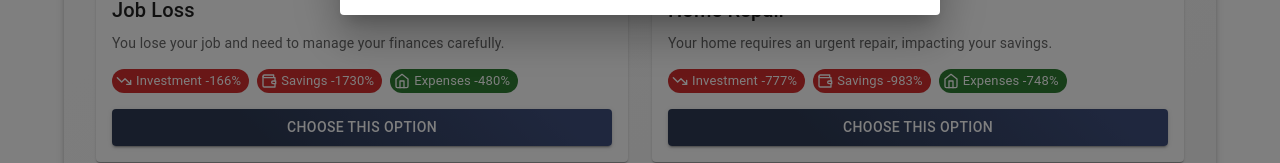
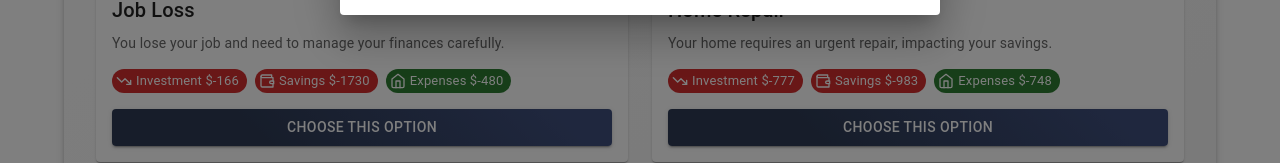
Before and after one commit to MARYANNE67/team3_SecComp, a React (Vite) app: page / in a window 1280 px wide. Shown: the part 569-732 px from the top of the page. Built offline with nearby package versions, Linux system fonts and the light colour scheme.

Commit message:
update front end of numbers

```diff
--- a/src/components/ScenarioStep.tsx
+++ b/src/components/ScenarioStep.tsx
@@ -47,7 +47,7 @@ export default function ScenarioStep({ year, options, onSelect }: ScenarioStepPr
                   {option.impact.investments !== 0 && (
                     <Chip
                       icon={option.impact.investments > 0 ? <TrendingUp size={16} /> : <TrendingDown size={16} />}
-                      label={`Investment ${option.impact.investments > 0 ? '+' : ''}${option.impact.investments}%`}
+                      label={`Investment ${option.impact.investments > 0 ? '+' : ''}$${option.impact.investments}`}
                       color={option.impact.investments > 0 ? 'success' : 'error'}
                       size="small"
                     />
@@ -55,7 +55,7 @@ export default function ScenarioStep({ year, options, onSelect }: ScenarioStepPr
                   {option.impact.savings !== 0 && (
                     <Chip
                       icon={<Wallet size={16} />}
-                      label={`Savings ${option.impact.savings > 0 ? '+' : ''}${option.impact.savings}%`}
+                      label={`Savings ${option.impact.savings > 0 ? '+' : ''}$${option.impact.savings}`}
                       color={option.impact.savings > 0 ? 'success' : 'error'}
                       size="small"
                     />
@@ -63,7 +63,7 @@ export default function ScenarioStep({ year, options, onSelect }: ScenarioStepPr
                   {option.impact.expenses !== 0 && (
                     <Chip
                       icon={<Home size={16} />}
-                      label={`Expenses ${option.impact.expenses > 0 ? '+' : ''}${option.impact.expenses}%`}
+                      label={`Expenses ${option.impact.expenses > 0 ? '+' : ''}$${option.impact.expenses}`}
                       color={option.impact.expenses < 0 ? 'success' : 'error'}
                       size="small"
                     />
```
